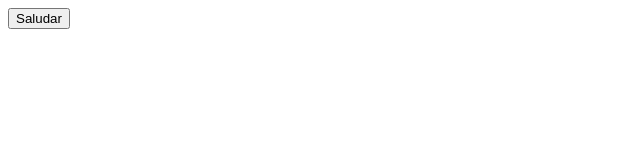
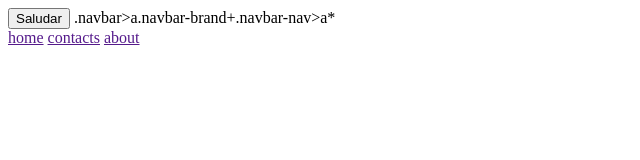
Before and after one commit to maccevedor/js-esencial, a plain HTML site: page index.html in a window 1280 px wide. Shown: the whole page, without its empty margins (0-640 px from the left). Drawn offline with nearby package versions, Linux system fonts and the light colour scheme.

```diff
--- a/index.html
+++ b/index.html
@@ -14,6 +14,16 @@
 <body>
 
 	<button id="btnSaludar">Saludar</button>
+
+.navbar>a.navbar-brand+.navbar-nav>a*
+<div class="navbar">
+	<a href="" class="navbar-brand"></a>
+	<div class="navbar-nav">
+		<a href="">home</a>
+		<a href="">contacts</a>
+		<a href="">about</a>
+	</div>
+</div>
 </body>
 
 </html>
```
Also changed, not shown: js/app.js (+6 -5 lines), 3 other files.
